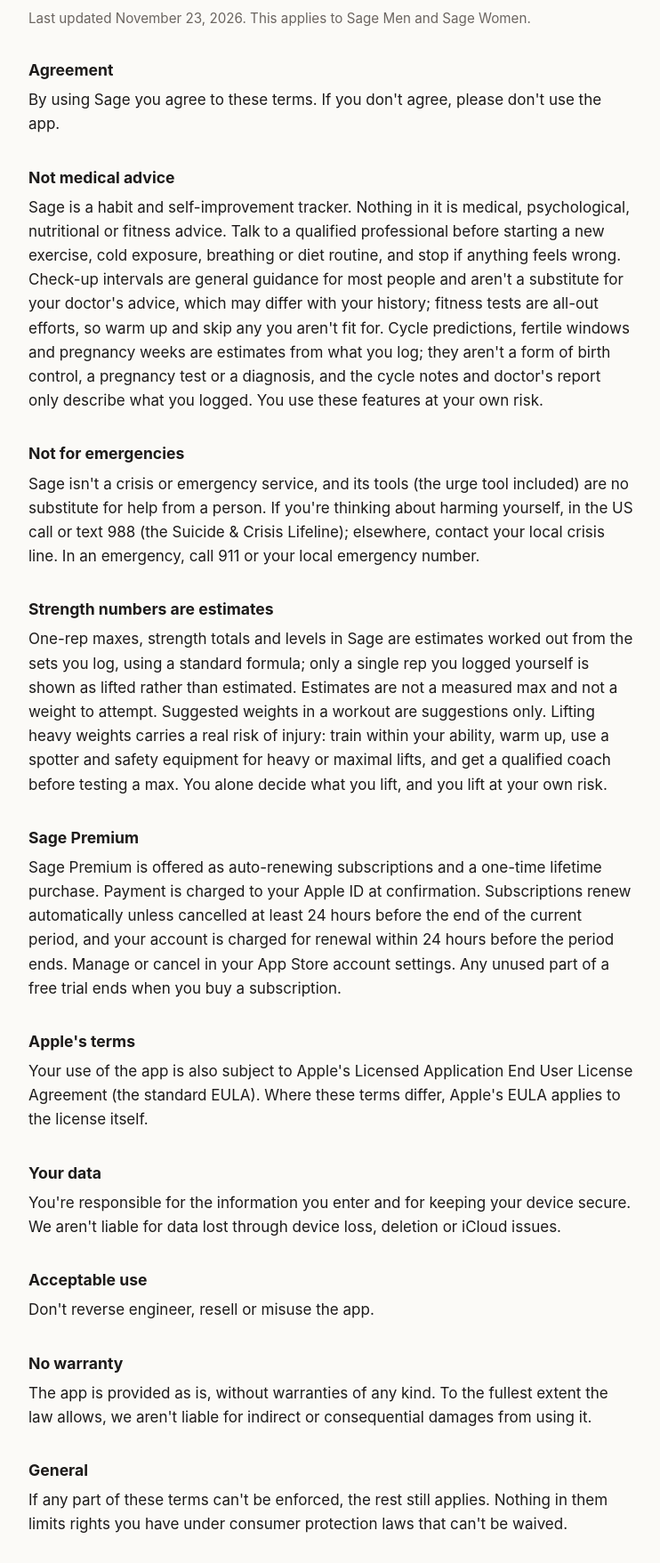
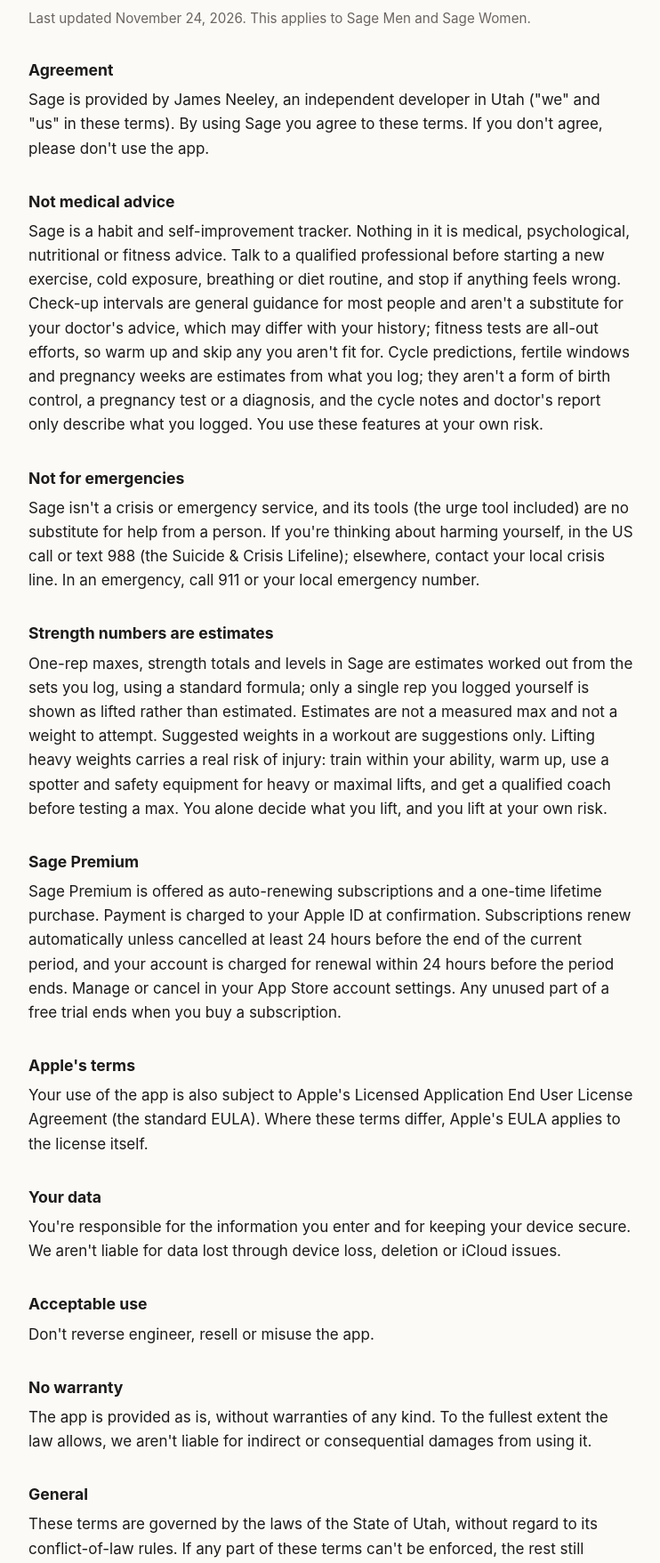
Before and after one commit to jamneeley/SageSupport, a plain HTML site: page terms.html in a window 1280 px wide. Shown: the part 126-1883 px from the top of the page at 89% size, without its empty margins (268-1010 px from the left). Drawn offline with Linux system fonts and the light colour scheme.

Commit message:
Terms and Privacy: name the developer, Utah governing law
Co-Authored-By: Claude Opus 5.5 <noreply@anthropic.com>

```diff
--- a/terms.html
+++ b/terms.html
@@ -22,9 +22,9 @@ a { color: var(--accent); }
 <body><main>
 <p class="back"><a href="index.html">Sage</a></p>
 <h1>Terms of Use</h1>
-<p class="updated">Last updated November 23, 2026. This applies to Sage Men and Sage Women.</p>
+<p class="updated">Last updated November 24, 2026. This applies to Sage Men and Sage Women.</p>
 <h2>Agreement</h2>
-<p>By using Sage you agree to these terms. If you don't agree, please don't use the app.</p>
+<p>Sage is provided by James Neeley, an independent developer in Utah (&quot;we&quot; and &quot;us&quot; in these terms). By using Sage you agree to these terms. If you don't agree, please don't use the app.</p>
 <h2>Not medical advice</h2>
 <p>Sage is a habit and self-improvement tracker. Nothing in it is medical, psychological, nutritional or fitness advice. Talk to a qualified professional before starting a new exercise, cold exposure, breathing or diet routine, and stop if anything feels wrong. Check-up intervals are general guidance for most people and aren't a substitute for your doctor's advice, which may differ with your history; fitness tests are all-out efforts, so warm up and skip any you aren't fit for. Cycle predictions, fertile windows and pregnancy weeks are estimates from what you log; they aren't a form of birth control, a pregnancy test or a diagnosis, and the cycle notes and doctor's report only describe what you logged. You use these features at your own risk.</p>
 <h2>Not for emergencies</h2>
@@ -42,7 +42,7 @@ a { color: var(--accent); }
 <h2>No warranty</h2>
 <p>The app is provided as is, without warranties of any kind. To the fullest extent the law allows, we aren't liable for indirect or consequential damages from using it.</p>
 <h2>General</h2>
-<p>If any part of these terms can't be enforced, the rest still applies. Nothing in them limits rights you have under consumer protection laws that can't be waived.</p>
+<p>These terms are governed by the laws of the State of Utah, without regard to its conflict-of-law rules. If any part of these terms can't be enforced, the rest still applies. Nothing in them limits rights you have under consumer protection laws that can't be waived.</p>
 <h2>Changes</h2>
 <p>We may update these terms. The new version will appear here with a new date, and continuing to use the app means you accept it.</p>
 <h2>Contact</h2>
```
Also changed, not shown: privacy.html (+2 -2 lines).
